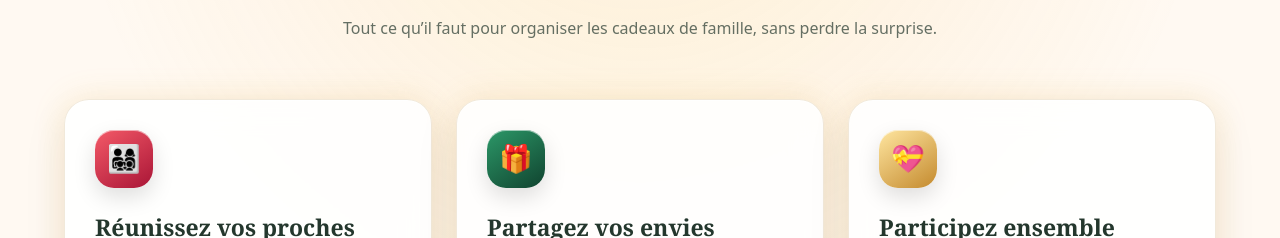
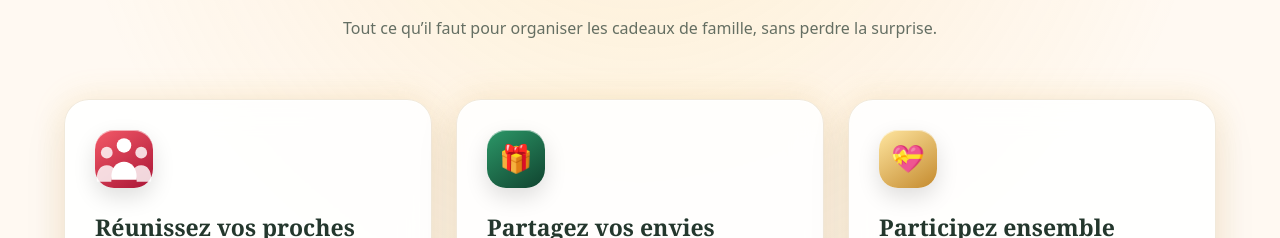
Before and after one commit to MBoussel/LaHotte-Front, a React (Vite) app: page / in a window 1280 px wide. Shown: the part 1160-1398 px from the top of the page. Built offline with nearby package versions, Linux system fonts and the light colour scheme; no server answers.

Commit message:
Replace family emoji with consistent custom family icon

```diff
--- a/src/pages/Home.tsx
+++ b/src/pages/Home.tsx
@@ -6,6 +6,7 @@ const Home = () => {
 
   return (
     <main className="home-page overflow-hidden">
+      <div className="desktop-sparkles" aria-hidden="true" />
       <section className="home-hero relative isolate overflow-hidden text-white">
         <div className="hero-glow hero-glow-red" />
         <div className="hero-glow hero-glow-gold" />
@@ -77,7 +78,7 @@ const Home = () => {
             <p className="section-copy mt-4">Tout ce qu’il faut pour organiser les cadeaux de famille, sans perdre la surprise.</p>
           </div>
           <div className="grid gap-6 md:grid-cols-3">
-            <article className="feature-card"><span className="feature-icon feature-icon-red">👨‍👩‍👧‍👦</span><h3>Réunissez vos proches</h3><p>Créez votre famille et invitez chacun à rejoindre l’aventure de Noël.</p><span className="feature-number">01</span></article>
+            <article className="feature-card"><span className="feature-icon feature-icon-red family-icon" aria-hidden="true"><svg viewBox="0 0 64 64" role="img"><circle cx="32" cy="17" r="8" fill="currentColor"/><circle cx="13" cy="25" r="6.5" fill="currentColor" opacity=".82"/><circle cx="51" cy="25" r="6.5" fill="currentColor" opacity=".82"/><path d="M18 52c0-10 5.5-17 14-17s14 7 14 17v3H18z" fill="currentColor"/><path d="M2 53c0-8 4-14 11-14 4 0 7 2 9 5-3 4-4 8-4 13H2zm60 0c0-8-4-14-11-14-4 0-7 2-9 5 3 4 4 8 4 13h16z" fill="currentColor" opacity=".82"/></svg></span><h3>Réunissez vos proches</h3><p>Créez votre famille et invitez chacun à rejoindre l’aventure de Noël.</p><span className="feature-number">01</span></article>
             <article className="feature-card"><span className="feature-icon feature-icon-green">🎁</span><h3>Partagez vos envies</h3><p>Ajoutez vos idées cadeaux avec photos, prix et liens pour guider vos proches.</p><span className="feature-number">02</span></article>
             <article className="feature-card"><span className="feature-icon feature-icon-gold">💝</span><h3>Participez ensemble</h3><p>Chacun peut contribuer aux cadeaux. Les détails restent confidentiels.</p><span className="feature-number">03</span></article>
           </div>
```
